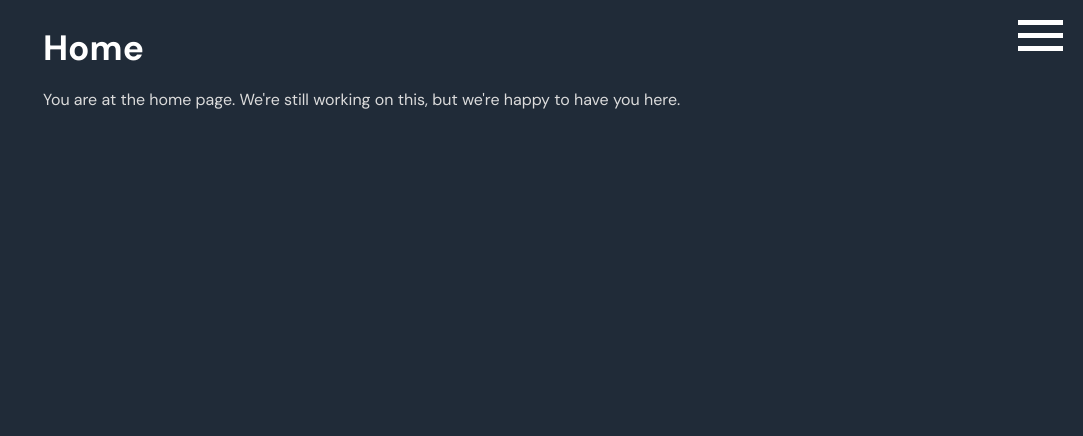
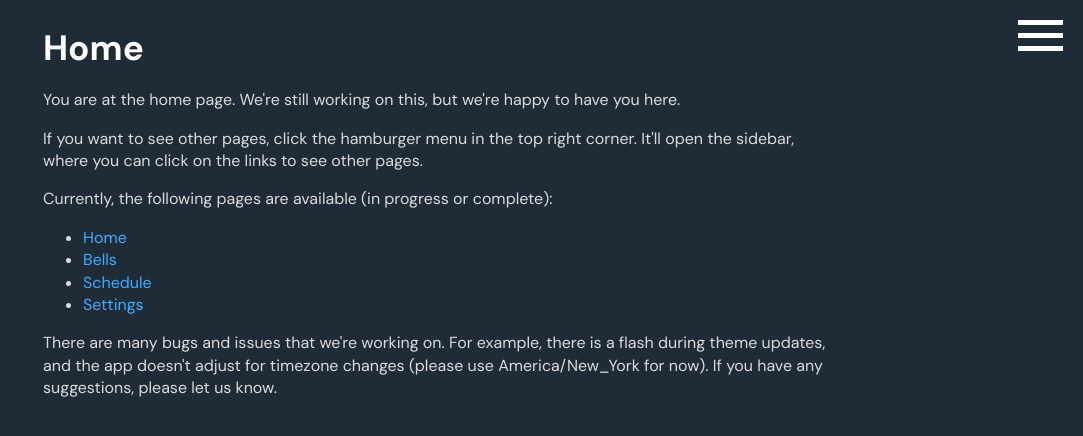
Before and after one commit to thunder-red-star/today.stuy.world, a React (Create React App) app: page /home in a window 1280 px wide. Shown: the top 436 px of the page, without its empty margins (197-1280 px from the left). Built offline with nearby package versions, Linux system fonts and the light colour scheme.

Commit message:
new home

```diff
--- a/src/features/BellPage/BellPage.js
+++ b/src/features/BellPage/BellPage.js
@@ -26,15 +26,15 @@ export default class BellPage extends React.Component {
                 if (bellName === StuyUtils.getCurrentClass(new Date()).period) {
                     document.getElementById("bellTableBody").innerHTML += `<tr class="curr-class">
                     <td>${bellName}</td>
-                    <td>${DateTime.format(TimeUtils.UTCify(DateTime.addHours(startTime, 5)), "hh:mm A")}</td>
-                    <td>${DateTime.format(TimeUtils.UTCify(DateTime.addHours(endTime, 5)), "hh:mm A")}</td>
+                    <td>${DateTime.format(DateTime.addHours(startTime, startTime.getTimezoneOffset() / 60), "hh:mm A")}</td>
+                    <td>${DateTime.format(DateTime.addHours(endTime, endTime.getTimezoneOffset() / 60), "hh:mm A")}</td>
                 </tr>`;
                 } else {
                     document.getElementById("bellTableBody").innerHTML += `
                     <tr>
                         <td>${bellName}</td>
-                        <td>${DateTime.format(TimeUtils.UTCify(DateTime.addHours(startTime, 5)), "hh:mm A")}</td>
-                        <td>${DateTime.format(TimeUtils.UTCify(DateTime.addHours(endTime, 5)), "hh:mm A")}</td>
+                        <td>${DateTime.format(TimeUtils.UTCify(DateTime.addHours(startTime, startTime.getTimezoneOffset() / 60)), "hh:mm A")}</td>
+                        <td>${DateTime.format(TimeUtils.UTCify(DateTime.addHours(endTime, endTime.getTimezoneOffset() / 60)), "hh:mm A")}</td>
                     </tr>
                 `;
                 }
@@ -59,6 +59,7 @@ export default class BellPage extends React.Component {
                         </tr>
                         </thead>
                         <tbody id="bellTableBody">
+                            <img src="./Img/output-onlinegiftools.gif" alt="Loading..." />
                         </tbody>
                     </table>
                 </div>
--- a/src/features/Bells/Bells.js
+++ b/src/features/Bells/Bells.js
@@ -21,13 +21,13 @@ export default class Bells extends React.Component {
             document.getElementById("bell-schedule-header").innerHTML = StuyUtils.getDayInfo(new Date(), true).schedule || "N/A";
             document.getElementById("cycle-header").innerHTML = StuyUtils.getDayInfo(new Date(), true).cycle || "N/A";
             document.getElementById("current-class-header").innerHTML = StuyUtils.getCurrentClass(new Date()).period;
-            document.getElementById("time-since").innerHTML = TimeUtils.minutesBetween(TimeUtils.UTCify(new Date()), TimeUtils.epochToCurrent(StuyUtils.getCurrentClass(TimeUtils.UTCify(new Date())).start)) - 300;
-            document.getElementById("time-till").innerHTML = TimeUtils.minutesBetween(TimeUtils.epochToCurrent(StuyUtils.getCurrentClass(TimeUtils.UTCify(new Date())).end), TimeUtils.UTCify(new Date())) + 301;
+            document.getElementById("time-since").innerHTML = TimeUtils.minutesBetween(new Date(), TimeUtils.epochToCurrent(StuyUtils.getCurrentClass(new Date()).start)) - 300;
+            document.getElementById("time-till").innerHTML = TimeUtils.minutesBetween(TimeUtils.epochToCurrent(StuyUtils.getCurrentClass(new Date()).end), new Date()) + 301;
             document.getElementById("time-now").innerHTML = DateTime.format(new Date(), "MM/DD/YYYY hh:mm:ss A");
             document.getElementById("next-class-header").innerHTML = StuyUtils.getNextClass(new Date(), true).period;
             // Get the progress bar
-            let progBarPercentage1 = TimeUtils.minutesBetween(TimeUtils.UTCify(new Date()), TimeUtils.epochToCurrent(StuyUtils.getCurrentClass(TimeUtils.UTCify(new Date())).start)) - 300;
-            let progBarPercentage2 = /* Get time between start and end of current class */ TimeUtils.minutesBetween(TimeUtils.epochToCurrent(StuyUtils.getCurrentClass(TimeUtils.UTCify(new Date())).end), TimeUtils.epochToCurrent(StuyUtils.getCurrentClass(TimeUtils.UTCify(new Date())).start)) + /* Get time between start and end of next class */ TimeUtils.minutesBetween(TimeUtils.epochToCurrent(StuyUtils.getNextClass(TimeUtils.UTCify(new Date())).start), TimeUtils.epochToCurrent(StuyUtils.getNextClass(TimeUtils.UTCify(new Date())).end)) + /* Get time between start and end of next class */ TimeUtils.minutesBetween(TimeUtils.epochToCurrent(StuyUtils.getNextClass(TimeUtils.UTCify(new Date())).end), TimeUtils.UTCify(new Date())) + 1;
+            let progBarPercentage1 = TimeUtils.minutesBetween(new Date(), TimeUtils.epochToCurrent(StuyUtils.getCurrentClass(new Date()).start)) - 300;
+            let progBarPercentage2 = /* Get time between start and end of current class */ TimeUtils.minutesBetween(TimeUtils.epochToCurrent(StuyUtils.getCurrentClass(new Date()).end), TimeUtils.epochToCurrent(StuyUtils.getCurrentClass(new Date()).start)) + /* Get time between start and end of next class */ TimeUtils.minutesBetween(TimeUtils.epochToCurrent(StuyUtils.getNextClass(new Date()).start), TimeUtils.epochToCurrent(StuyUtils.getNextClass(new Date()).end)) + /* Get time between start and end of next class */ TimeUtils.minutesBetween(TimeUtils.epochToCurrent(StuyUtils.getNextClass(new Date()).end), new Date()) + 1;
             let progBarPercentage = (1 + (progBarPercentage1 / progBarPercentage2)) * 100;
             console.log("Trying to update progress bar to " + progBarPercentage);
             // document.getElementById("progress-bar-inner").style.width = progBarPercentage + "%";
--- a/src/features/Home/Home.js
+++ b/src/features/Home/Home.js
@@ -2,6 +2,7 @@
 import React from 'react';
 import Navigation from '../../features/Navigation/Navigation';
 import ThemeSet from "../Theme/ThemeSet";
+import { Link } from 'react-router-dom';
 // Site specifications:
 // * There is a hamburger menu that opens the sidebar
 // * In the sidebar, you can click different links to display different views
@@ -19,6 +20,31 @@ export default class Home extends React.Component {
                 <p>
                     You are at the home page. We're still working on this, but we're happy to have you here.
                 </p>
+                <p>
+                    If you want to see other pages, click the hamburger menu in the top right corner.
+                    It'll open the sidebar, where you can click on the links to see other pages.
+                </p>
+                <p>
+                    Currently, the following pages are available (in progress or complete):
+                    <ul>
+                        <li>
+                            <Link to="/home">Home</Link>
+                        </li>
+                        <li>
+                            <Link to="/bells">Bells</Link>
+                        </li>
+                        <li>
+                            <Link to="/schedule">Schedule</Link>
+                        </li>
+                        <li>
+                            <Link to="/settings">Settings</Link>
+                        </li>
+                    </ul>
+                </p>
+                <p>
+                    There are many bugs and issues that we're working on. For example, there is a flash during theme updates, and the app doesn't adjust for timezone changes (please use America/New_York for now).
+                    If you have any suggestions, please let us know.
+                </p>
             </div>
         );
     }
```
